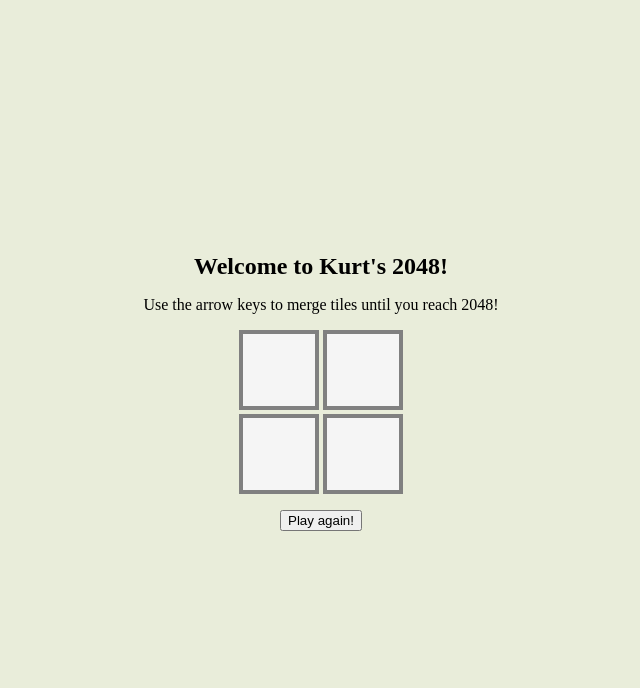
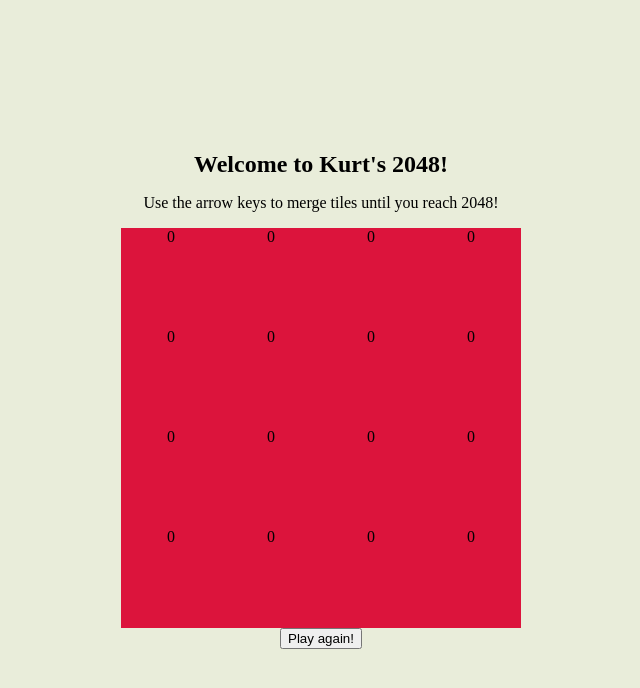
Before and after one commit to kujo8p/2048, a plain HTML site: page game.html in a window 1280 px wide. Shown: the whole page, without its empty margins (319-959 px from the left). Drawn offline with Linux system fonts and the light colour scheme.

Commit message:
tiles in place

```diff
--- a/game.css
+++ b/game.css
@@ -15,18 +15,16 @@ h1 {
 }
 
 #board {
-  display: grid;
-  grid-template-columns: repeat(2, 10vmin);
-  grid-template-rows: repeat(2, 10vmin);
-  gap: .5vmin;
-  background-color: #e9edda;
+  display: flex;
+  flex-wrap: wrap;
+  width: 400px;
+  height: 400px;
+  background-color: aqua;
 }
 
 #board > div {
-  background-color: whitesmoke;
-  border: .5vmin solid grey;
+  width: 100px;
+  height: 100px;
+  background-color: crimson;
+  text-align: center;
 }
-
-button {
-  margin: 2vmin;
-}
--- a/game.html
+++ b/game.html
@@ -15,12 +15,6 @@
   </section>
 
   <section id="board">
-
-    <div class="tile1"></div>
-    <div class="tile2"></div>
-
-    <div class="tile3"></div>
-    <div class="tile4"></div>
   </section>
   <button>Play again!</button>
 </body>
--- a/script.js
+++ b/script.js
@@ -1,21 +1,17 @@
 document.addEventListener('DOMContentLoaded', () => {
-  let board = [0, 0, 0, 0]
+  const boardDisplay = document.querySelector('#board')
 
-  const width = 2
+  const width = 4
+  let tiles = []
 
-  function createBoard() {
+  // Create game board
+  const createBoard = () => {
     for (let i = 0; i < width * width; i++) {
-      board = document.querySelectorAll('tile')
+      tile = document.createElement('div')
+      tile.innerHTML = 0
+      boardDisplay.appendChild(tile)
+      tiles.push(tile)
     }
-    generateTile()
-    generateTile()
   }
   createBoard()
-
-  function generateTile() {
-    random = Math.floor(Math.random() * board.length)
-    if (board[random] === 0) {
-      board[random].innerHTML === 2
-    }
-  }
 })
```
